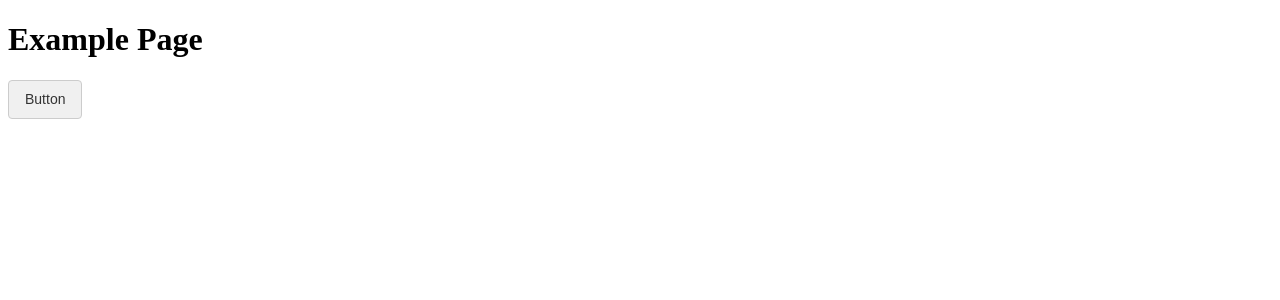
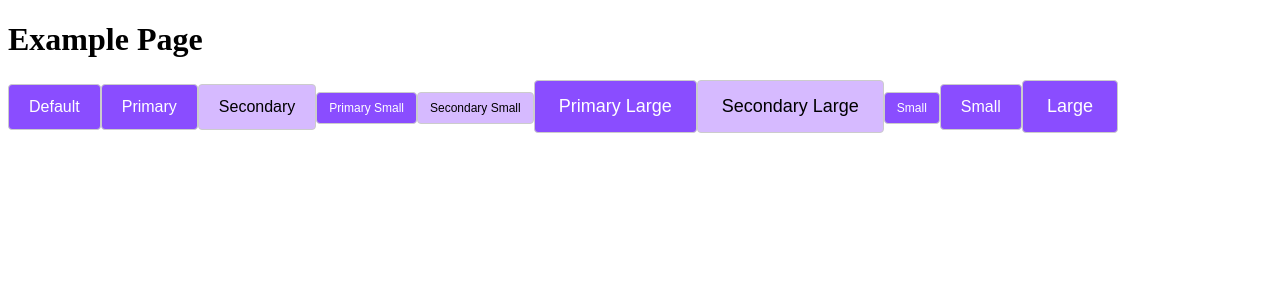
Before and after one commit to EtnaUI/etna-ui, a React (Vite) app: page / in a window 1280 px wide. Shown: the top 300 px of the page. Built offline with nearby package versions, Linux system fonts and the light colour scheme.

Commit message:
chore: added sass support

```diff
--- a/example/App.jsx
+++ b/example/App.jsx
@@ -4,12 +4,24 @@ const App = () => {
   return (
     <div>
       <h1>Example Page</h1>
-      <Button
-        text={"Button"}
-        onClick={() => {
-          console.log("Button clicked");
-        }}
-      />
+      <Button>Default</Button>
+      <Button variant="primary">Primary</Button>
+      <Button variant="secondary">Secondary</Button>
+      <Button variant="primary" size="small">
+        Primary Small
+      </Button>
+      <Button variant="secondary" size="small">
+        Secondary Small
+      </Button>
+      <Button variant="primary" size="large">
+        Primary Large
+      </Button>
+      <Button variant="secondary" size="large">
+        Secondary Large
+      </Button>
+      <Button size="small">Small</Button>
+      <Button size="medium">Small</Button>
+      <Button size="large">Large</Button>
     </div>
   );
 };
--- a/package.json
+++ b/package.json
@@ -18,6 +18,7 @@
     "@types/react-dom": "^18.3.0",
     "@vitejs/plugin-react": "^4.2.1",
     "prettier": "^3.2.5",
+    "sass": "^1.77.1",
     "typescript": "^5.4.5",
     "vite": "^5.2.11"
   }
--- a/src/components/Button.css
+++ /dev/null
@@ -1,30 +0,0 @@
-.Button {
-  background-color: #f0f0f0;
-  border: 1px solid #ccc;
-  border-radius: 4px;
-  color: #333;
-  cursor: pointer;
-  display: inline-block;
-  font-size: 14px;
-  font-weight: 500;
-  line-height: 1.5;
-  padding: 8px 16px;
-  text-align: center;
-  text-decoration: none;
-  transition:
-    background-color 0.3s,
-    border-color 0.3s,
-    color 0.3s;
-}
-
-.Button:hover {
-  background-color: #e0e0e0;
-  border-color: #bbb;
-  color: #222;
-}
-
-.Button:active {
-  background-color: #ccc;
-  border-color: #aaa;
-  color: #111;
-}
--- /dev/null
+++ b/src/components/Button.scss
@@ -0,0 +1,57 @@
+.button {
+  border: 1px solid #ccc;
+  border-radius: 4px;
+  cursor: pointer;
+  display: inline-block;
+  font-size: 14px;
+  font-weight: 500;
+  line-height: 1.5;
+  padding: 8px 16px;
+  text-align: center;
+  text-decoration: none;
+  transition:
+    background-color 0.3s,
+    border-color 0.3s,
+    color 0.3s;
+
+  &--primary {
+    background-color: #8a4dff;
+    color: #ffffff;
+
+    &:hover {
+      background-color: #6f3aff;
+    }
+
+    &:active {
+      background-color: #4d1aff;
+    }
+  }
+
+  &--secondary {
+    background-color: #d6baff;
+    color: #000000;
+
+    &:hover {
+      background-color: #b38cff;
+    }
+
+    &:active {
+      background-color: #8a4dff;
+    }
+  }
+
+  &--small {
+    font-size: 12px;
+    padding: 6px 12px;
+  }
+
+  &--medium {
+    font-size: 16px;
+    padding: 10px 20px;
+  }
+
+  &--large {
+    font-size: 18px;
+    padding: 12px 24px;
+  }
+}
--- a/src/components/Button.tsx
+++ b/src/components/Button.tsx
@@ -1,14 +1,17 @@
-import "./Button.css";
+import { ButtonHTMLAttributes } from "react";
 
-interface ButtonProps {
-  text: string;
-  onClick: () => void;
+import "./Button.scss";
+
+export interface ButtonProps extends ButtonHTMLAttributes<HTMLButtonElement> {
+  variant?: "primary" | "secondary";
+  size?: "small" | "medium" | "large";
 }
 
-export const Button = ({ text, onClick }: ButtonProps) => {
-  return (
-    <button className="Button" onClick={onClick}>
-      {text}
-    </button>
-  );
-};
+export const Button = ({
+  className,
+  size = "medium",
+  variant = "primary",
+  ...props
+}: ButtonProps) => (
+  <button className={`button button--${variant} button--${size}`} {...props} />
+);
```
Also changed, not shown: 1 other file (tests, documents, lock files or other folders).
